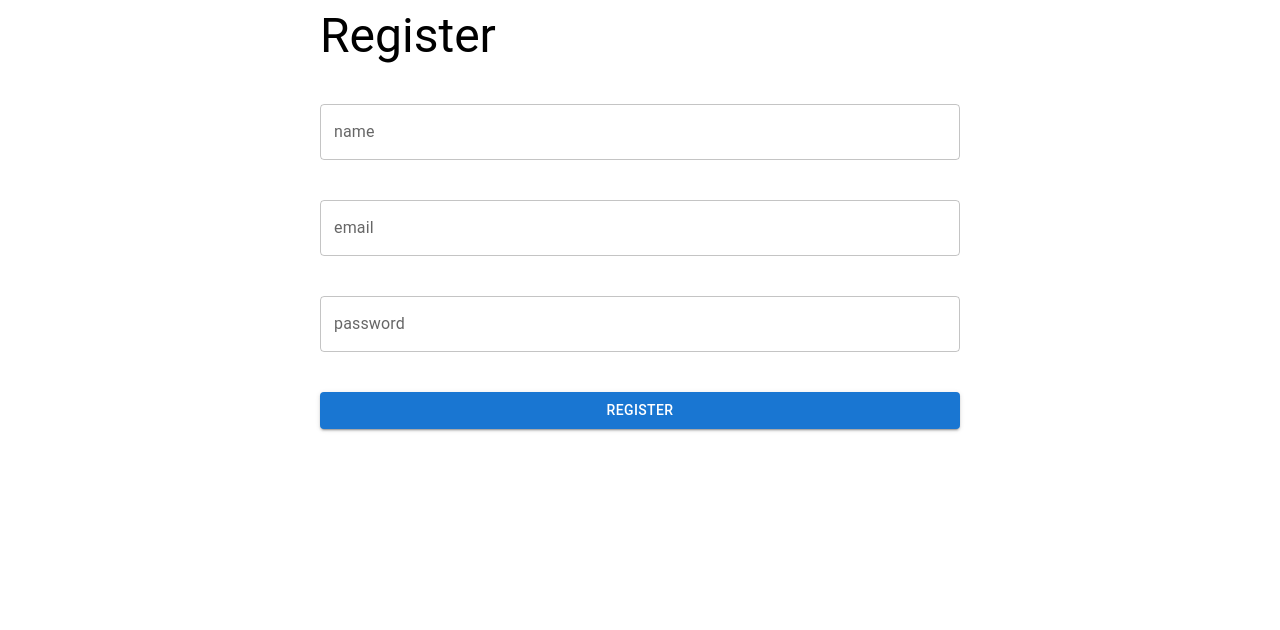
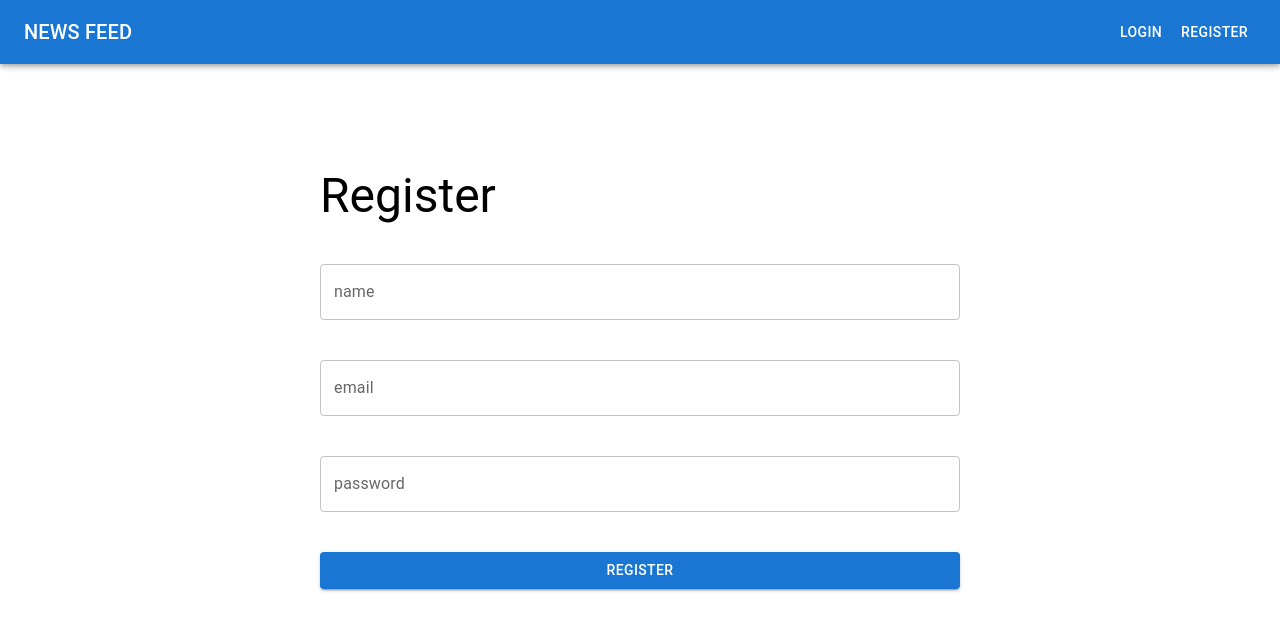
Before and after one commit to nagarjun73/newsfeed-task-front, a React (Create React App) app: page /register in a window 1280 px wide. Shown: the top 630 px of the page. Built offline with nearby package versions, Linux system fonts and the light colour scheme.

Commit message:
added navbar and newsfeed functionality

```diff
--- a/src/components/Auth/Register.js
+++ b/src/components/Auth/Register.js
@@ -39,7 +39,7 @@ const Register = (props) => {
   }
 
   return (
-    <Box>
+    <Box paddingTop="20vh">
       <Toaster />
       <Box component="form" sx={{ display: "flex", justifyContent: "center" }} onSubmit={signInHandleFunction}>
         <Stack justifyContent='center' width="50vw" spacing={5}>
--- /dev/null
+++ b/src/components/Feed/NewsCard.js
@@ -0,0 +1,32 @@
+import { Card, CardContent, Typography, CardActions, Button, Link } from "@mui/material"
+
+const NewsCard = (props) => {
+  const { feed } = props
+
+  return (
+    <Card>
+      <CardContent>
+        <Typography sx={{ fontSize: 14 }} color="text.secondary" gutterBottom>
+          {feed.category}
+        </Typography>
+        <Typography variant="h5" component="div">
+          {feed.title}
+        </Typography>
+        <Typography sx={{ mb: 1.5 }} color="text.secondary">
+          {new Date(feed.pubDate).toString()}
+        </Typography>
+        <Typography variant="body2">
+          {feed.description}
+          <br />
+        </Typography>
+      </CardContent>
+      <CardActions>
+        <Button variant="contained" size="small">
+          <Link sx={{ color: "white", textDecoration: "none" }} href={feed.link}>Details</Link>
+        </Button>
+      </CardActions>
+    </Card>
+  )
+}
+
+export default NewsCard
--- a/src/components/Feed/NewsFeed.js
+++ b/src/components/Feed/NewsFeed.js
@@ -1,8 +1,31 @@
+import { Box } from "@mui/material"
+import { useEffect, useState } from "react"
+import axios from "axios"
+import NewsCard from "./NewsCard"
+
 const NewsFeed = (props) => {
+  const [option, setOption] = useState("recentStories")
+  const [feeds, setFeeds] = useState([])
+  console.log(feeds);
+
+  useEffect(() => {
+    (async () => {
+      const getFeed = await axios.get(`http://localhost:3073/feeds/${option}`, {
+        headers: {
+          Authorization: localStorage.getItem('token')
+        }
+      })
+      setFeeds(getFeed.data);
+    })()
+  }, [])
+
+
   return (
-    <div>
-
-    </div>
+    <Box paddingTop="20vh">
+      {feeds.map((feed) => {
+        return <NewsCard key={feed._id} feed={feed} />
+      })}
+    </Box>
   )
 }
 
--- a/src/components/NavBar/NavBar.js
+++ b/src/components/NavBar/NavBar.js
@@ -1,10 +1,44 @@
-
+import { AppBar, Toolbar, Typography, Box, Button } from "@mui/material"
+import { Link } from 'react-router-dom'
 
 const NavBar = (props) => {
+
+  const logoutButtonHandle = () => {
+
+  }
+
   return (
-    <div>
-
-    </div>
+    <AppBar component="nav">
+      <Toolbar>
+        <Typography
+          variant="h6"
+          component="div"
+          sx={{ flexGrow: 1, display: { xs: 'none', sm: 'block' } }}
+        >
+          NEWS FEED
+        </Typography>
+        {localStorage.getItem('token')
+          ?
+          <Box sx={{ display: { xs: 'none', sm: 'block' } }}>
+            <Button sx={{ color: '#fff' }}>
+              <Link style={{ textDecoration: "none", color: '#ffffff' }} to='/'>News feed</Link>
+            </Button>
+            <Button onClick={logoutButtonHandle} sx={{ color: '#fff' }}>
+              <Link style={{ textDecoration: "none", color: '#ffffff' }} to='/login'>Logout</Link>
+            </Button>
+          </Box>
+          :
+          <Box sx={{ display: { xs: 'none', sm: 'block' } }}>
+            <Button sx={{ color: '#fff' }}>
+              <Link style={{ textDecoration: "none", color: '#ffffff' }} to='/login'>Login</Link>
+            </Button>
+            <Button sx={{ color: '#fff' }}>
+              <Link style={{ textDecoration: "none", color: '#ffffff' }} to='/register'>Register</Link>
+            </Button>
+          </Box>
+        }
+      </Toolbar>
+    </AppBar>
   )
 }
 
```
